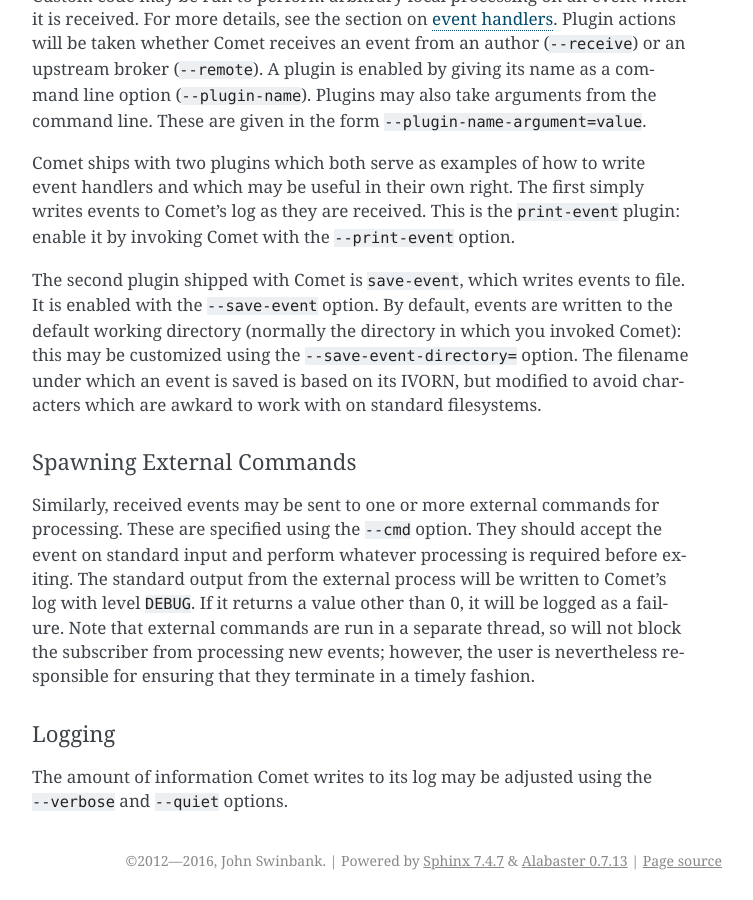
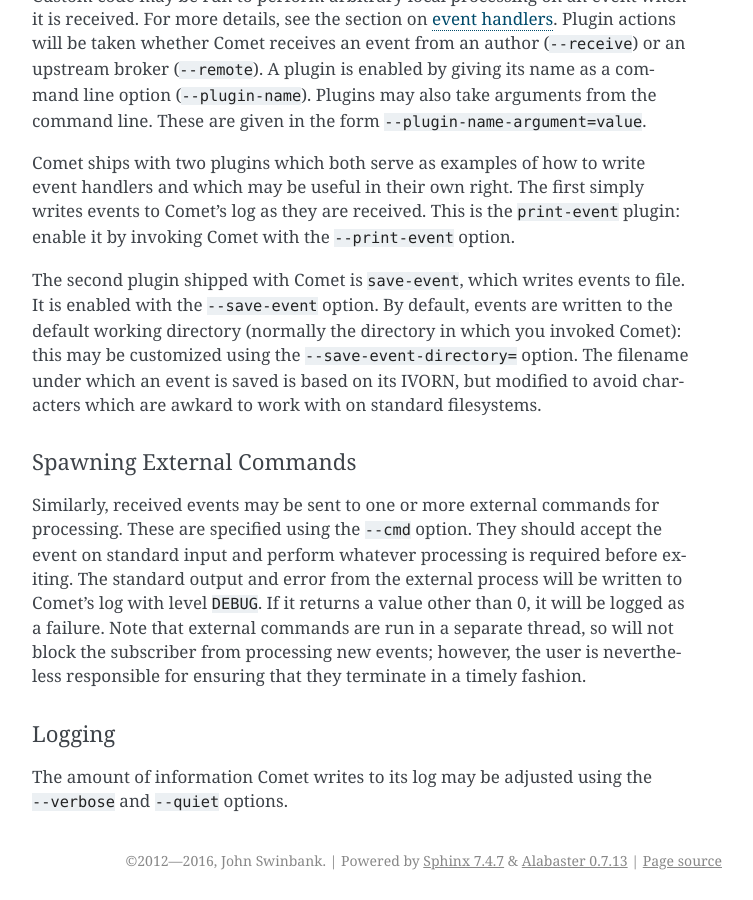
Before and after one commit to jdswinbank/Comet, a Sphinx documentation site: the page built from docs/usage/broker.rst, in a window 1280 px wide and 900 px high, scrolled down 3483 px. Shown: the whole window, without its empty margins (388-1141 px from the left). Built offline with Sphinx 7.4.7, drawn with Linux system fonts in a browser that asks for light colours.

Commit message:
Also log stderr.

```diff
--- a/docs/history.rst
+++ b/docs/history.rst
@@ -28,7 +28,7 @@ In Development
   #41`_)
 
 - Log the return code of failed external commands at level ``WARN``. Log
-  standard output at level ``DEBUG``.
+  standard output and error at level ``DEBUG``.
 
 .. _does not fully support Python 3: https://twistedmatrix.com/trac/milestone/Python-3.x
 .. _Twisted 16.0: http://labs.twistedmatrix.com/2016/03/twisted-160-released.html
--- a/docs/usage/broker.rst
+++ b/docs/usage/broker.rst
@@ -185,12 +185,12 @@ Spawning External Commands
 Similarly, received events may be sent to one or more external commands for
 processing. These are specified using the ``--cmd`` option. They should accept
 the event on standard input and perform whatever processing is required before
-exiting. The standard output from the external process will be written to
-Comet's log with level ``DEBUG``. If it returns a value other than 0, it will
-be logged as a failure.  Note that external commands are run in a separate
-thread, so will not block the subscriber from processing new events; however,
-the user is nevertheless responsible for ensuring that they terminate in a
-timely fashion.
+exiting. The standard output and error from the external process will be
+written to Comet's log with level ``DEBUG``. If it returns a value other than
+0, it will be logged as a failure.  Note that external commands are run in a
+separate thread, so will not block the subscriber from processing new events;
+however, the user is nevertheless responsible for ensuring that they terminate
+in a timely fashion.
 
 Logging
 ^^^^^^^
```
Also changed, not shown: 3 other files.
